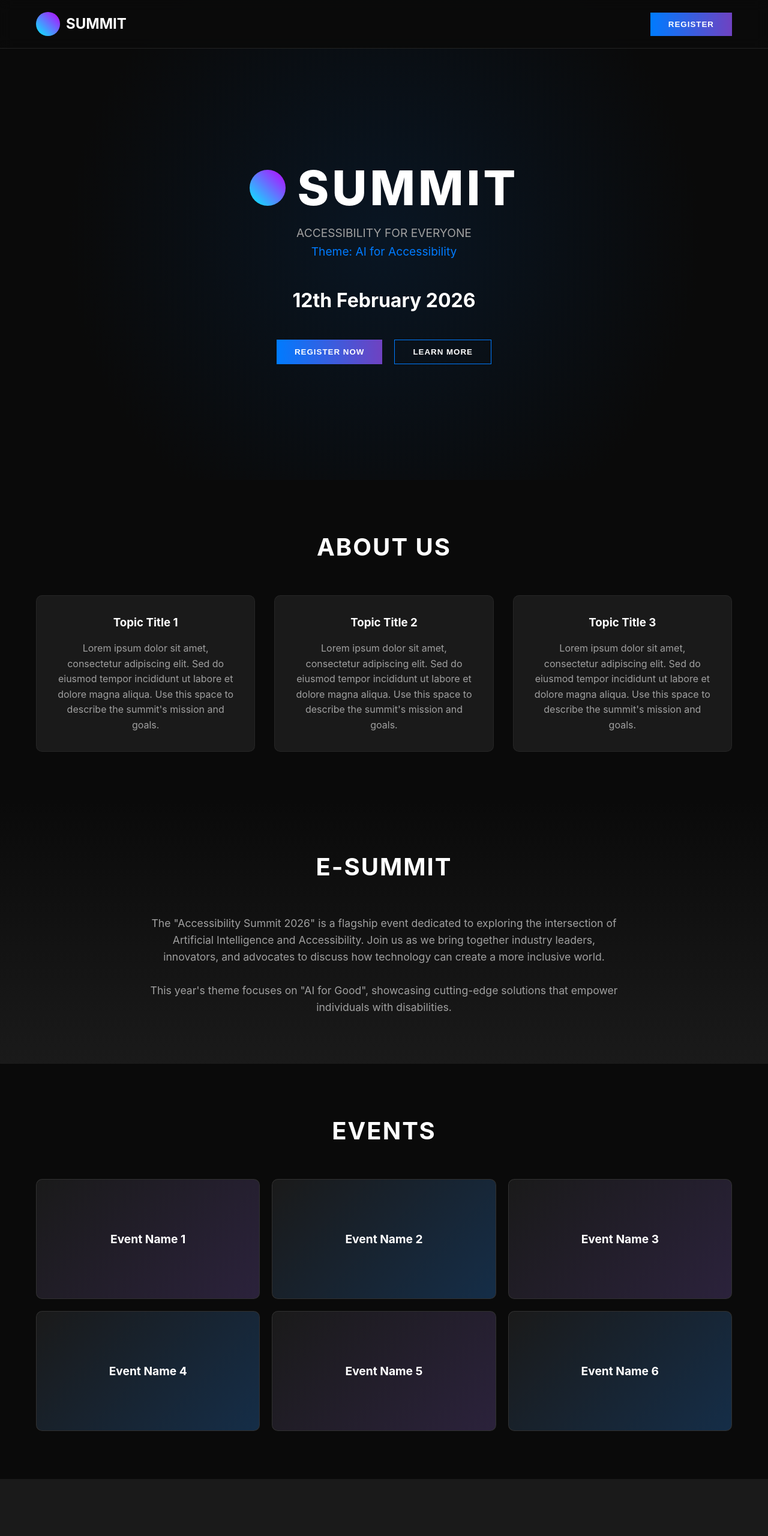
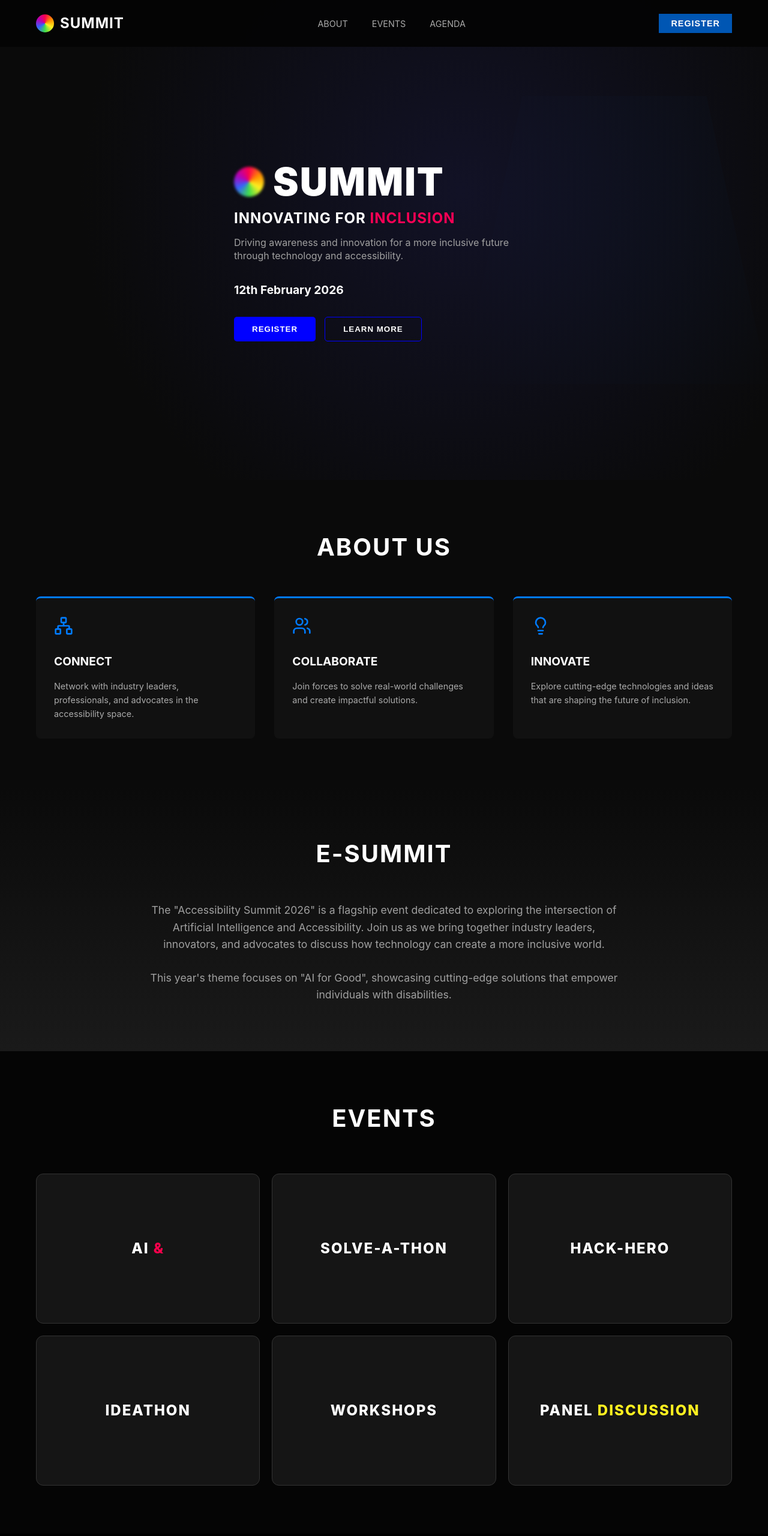
Before and after one commit to korannekhyati999-a11y/aiihesummit2026, a React (Vite) app: page / in a window 1280 px wide. Shown: the top 2560 px of the page at 60% size. Built offline with nearby package versions, Linux system fonts and the light colour scheme.

Commit message:
Refined UI to match blueprint: Updated Hero, Events, Agenda, and Grids

```diff
--- a/src/components/About.jsx
+++ b/src/components/About.jsx
@@ -1,22 +1,30 @@
 import React from 'react';
+import { Network, Users, Lightbulb } from 'lucide-react';
 
 const About = () => {
+    const cards = [
+        { icon: <Network size={32} color="#007bff" />, title: "CONNECT", text: "Network with industry leaders, professionals, and advocates in the accessibility space." },
+        { icon: <Users size={32} color="#007bff" />, title: "COLLABORATE", text: "Join forces to solve real-world challenges and create impactful solutions." },
+        { icon: <Lightbulb size={32} color="#007bff" />, title: "INNOVATE", text: "Explore cutting-edge technologies and ideas that are shaping the future of inclusion." }
+    ];
+
     return (
         <section id="about" style={{ padding: '80px 0' }}>
             <div className="container">
-                <h2 className="section-title">About Us</h2>
+                <h2 className="section-title" style={{ textAlign: 'center', marginBottom: '50px' }}>ABOUT US</h2>
                 <div className="grid-cols-3">
-                    {[1, 2, 3].map((item) => (
-                        <div key={item} style={{
-                            background: 'var(--bg-secondary)',
+                    {cards.map((item, index) => (
+                        <div key={index} style={{
+                            background: '#111',
                             padding: '30px',
-                            borderRadius: '10px',
-                            border: '1px solid rgba(255, 255, 255, 0.05)',
-                            textAlign: 'center'
+                            borderRadius: '8px',
+                            borderTop: '3px solid #007bff',
+                            textAlign: 'left'
                         }}>
-                            <h3 style={{ marginBottom: '15px' }}>Topic Title {item}</h3>
-                            <p style={{ color: 'var(--text-secondary)' }}>
-                                Lorem ipsum dolor sit amet, consectetur adipiscing elit. Sed do eiusmod tempor incididunt ut labore et dolore magna aliqua. Use this space to describe the summit's mission and goals.
+                            <div style={{ marginBottom: '20px' }}>{item.icon}</div>
+                            <h3 style={{ marginBottom: '15px', color: '#fff', fontSize: '1.2rem', textTransform: 'uppercase' }}>{item.title}</h3>
+                            <p style={{ color: '#aaa', fontSize: '0.9rem', lineHeight: '1.6' }}>
+                                {item.text}
                             </p>
                         </div>
                     ))}
--- a/src/components/Agenda.jsx
+++ b/src/components/Agenda.jsx
@@ -2,65 +2,71 @@ import React from 'react';
 
 const Agenda = () => {
     const days = [
-        { day: 'Day 1', title: 'Opening Ceremony', description: 'Introduction to the summit and keynote speeches.' },
-        { day: 'Day 2', title: 'Workshops & Hackathon', description: 'Hands-on sessions and coding challenges.' },
-        { day: 'Day 3', title: 'Closing & Awards', description: 'Presentations, awards, and networking.' }
+        { day: 'Day 1', date: '12th Feb', content: 'Inauguration & Keynotes' },
+        { day: 'Day 2', date: '13th Feb', content: 'Workshops & Hackathon Begins' },
+        { day: 'Day 3', date: '14th Feb', content: 'Project Showcase & Closing' }
     ];
 
     return (
-        <section id="agenda" style={{ padding: '80px 0' }}>
+        <section id="agenda" style={{ padding: '100px 0', background: '#050505' }}>
             <div className="container">
-                <h2 className="section-title">Agenda</h2>
-                <div style={{ position: 'relative', marginTop: '50px' }}>
-                    {/* Vertical Line */}
+                <h2 className="section-title" style={{ textAlign: 'center', marginBottom: '80px' }}>AGENDA</h2>
+
+                <div style={{ position: 'relative', maxWidth: '800px', margin: '0 auto' }}>
+                    {/* Center Vertical Line */}
                     <div style={{
                         position: 'absolute',
                         left: '50%',
                         top: 0,
                         bottom: 0,
-                        width: '2px',
-                        background: 'var(--accent-blue)',
-                        transform: 'translateX(-50%)'
+                        width: '4px',
+                        background: '#0033cc', // Dark blue line
+                        transform: 'translateX(-50%)',
+                        zIndex: 1
                     }}></div>
 
                     {days.map((item, index) => (
                         <div key={index} style={{
                             display: 'flex',
-                            justifyContent: index % 2 === 0 ? 'flex-start' : 'flex-end',
-                            marginBottom: '50px',
+                            justifyContent: index % 2 === 0 ? 'flex-end' : 'flex-start', // Alternate alignment
+                            alignItems: 'center',
+                            marginBottom: '100px',
                             position: 'relative'
                         }}>
-                            {/* Hexagon/Circle marker */}
+                            {/* Hexagonal Marker on Center Line */}
                             <div style={{
                                 position: 'absolute',
                                 left: '50%',
-                                top: '0',
-                                transform: 'translate(-50%, -10%)',
-                                width: '60px',
-                                height: '60px',
-                                background: 'var(--bg-primary)',
-                                border: '2px solid var(--accent-blue)',
-                                borderRadius: '50%',
+                                top: '50%',
+                                transform: 'translate(-50%, -50%)',
+                                width: '80px',
+                                height: '70px',
+                                background: '#001a4d', // Dark blue hexagon bg
                                 display: 'flex',
                                 alignItems: 'center',
                                 justifyContent: 'center',
                                 zIndex: 2,
-                                color: 'var(--accent-blue)',
-                                fontWeight: 'bold'
+                                clipPath: 'polygon(25% 0%, 75% 0%, 100% 50%, 75% 100%, 25% 100%, 0% 50%)',
+                                color: 'white',
+                                fontWeight: 'bold',
+                                border: '2px solid #0044ff'
                             }}>
                                 {item.day}
                             </div>
 
+                            {/* Content Box */}
                             <div style={{
-                                width: '45%',
-                                background: 'var(--bg-secondary)',
+                                width: '40%',
                                 padding: '20px',
-                                borderRadius: '10px',
-                                border: '1px solid rgba(255, 255, 255, 0.1)',
-                                textAlign: index % 2 === 0 ? 'right' : 'left'
+                                background: 'white', // White boxes as per image? Or light gray? Image shows white boxes.
+                                borderRadius: '4px',
+                                color: 'black',
+                                textAlign: 'center',
+                                boxShadow: '0 4px 15px rgba(0,0,0,0.5)',
+                                zIndex: 1
                             }}>
-                                <h3 style={{ color: 'var(--neon-blue)', marginBottom: '10px' }}>{item.title}</h3>
-                                <p style={{ color: 'var(--text-secondary)' }}>{item.description}</p>
+                                <h3 style={{ margin: 0, fontSize: '1.2rem' }}>{item.date}</h3>
+                                <p style={{ fontSize: '0.9rem', color: '#555' }}>High Contrast Box</p>
                             </div>
                         </div>
                     ))}
--- a/src/components/Events.jsx
+++ b/src/components/Events.jsx
@@ -1,34 +1,46 @@
 import React from 'react';
 
 const Events = () => {
+    const events = [
+        { title: "AI & A11Y", color: "#fd004c" },
+        { title: "SOLVE-A-THON", color: "#fe9000" },
+        { title: "HACK-HERO", color: "#3363ff" },
+        { title: "IDEATHON", color: "#3edf4b" },
+        { title: "WORKSHOPS", color: "#b102b7" },
+        { title: "PANEL DISCUSSION", color: "#fff020" }
+    ];
+
     return (
-        <section id="events" style={{ padding: '80px 0' }}>
+        <section id="events" style={{ padding: '80px 0', background: '#050505' }}>
             <div className="container">
-                <h2 className="section-title">Events</h2>
+                <h2 className="section-title" style={{ textAlign: 'center', marginBottom: '60px' }}>EVENTS</h2>
                 <div style={{
                     display: 'grid',
-                    gridTemplateColumns: 'repeat(auto-fit, minmax(280px, 1fr))',
+                    gridTemplateColumns: 'repeat(auto-fit, minmax(300px, 1fr))',
                     gap: '20px'
                 }}>
-                    {[1, 2, 3, 4, 5, 6].map((item) => (
-                        <div key={item} style={{
-                            height: '200px',
-                            background: 'var(--bg-secondary)',
-                            borderRadius: '10px',
+                    {events.map((item, index) => (
+                        <div key={index} style={{
+                            height: '250px',
+                            background: '#151515',
+                            borderRadius: '12px',
                             display: 'flex',
                             alignItems: 'center',
                             justifyContent: 'center',
-                            border: '1px solid rgba(255, 255, 255, 0.1)',
+                            border: '1px solid #333',
                             position: 'relative',
                             overflow: 'hidden'
                         }}>
-                            {/* Gradient overlay for visual interest */}
-                            <div style={{
-                                position: 'absolute',
-                                inset: 0,
-                                background: `linear-gradient(135deg, transparent 0%, rgba(${item % 2 === 0 ? '0, 123, 255' : '111, 66, 193'}, 0.2) 100%)`
-                            }}></div>
-                            <span style={{ fontSize: '1.2rem', fontWeight: 'bold', zIndex: 1 }}>Event Name {item}</span>
+                            <h3 style={{
+                                zIndex: 2,
+                                fontSize: '1.5rem',
+                                fontWeight: '800',
+                                textTransform: 'uppercase',
+                                letterSpacing: '2px',
+                                color: '#fff'
+                            }}>
+                                {item.title.split(' ')[0]} <span style={{ color: item.color }}>{item.title.split(' ')[1]}</span>
+                            </h3>
                         </div>
                     ))}
                 </div>
--- a/src/components/Header.jsx
+++ b/src/components/Header.jsx
@@ -9,32 +9,33 @@ const Header = () => {
             left: 0,
             width: '100%',
             zIndex: 1000,
-            backgroundColor: 'rgba(10, 10, 10, 0.9)',
-            backdropFilter: 'blur(10px)',
-            borderBottom: '1px solid rgba(255, 255, 255, 0.1)'
+            backgroundColor: 'rgba(5, 5, 5, 0.95)',
+            padding: '20px 0'
         }}>
             <div className="container" style={{
                 display: 'flex',
                 justifyContent: 'space-between',
                 alignItems: 'center',
-                height: '80px'
             }}>
-                <div className="logo" style={{ display: 'flex', alignItems: 'center', gap: '10px' }}>
-                    {/* Placeholder for Logo */}
-                    <div style={{ width: '40px', height: '40px', background: 'linear-gradient(45deg, var(--neon-blue), var(--neon-purple))', borderRadius: '50%' }}></div>
-                    <span style={{ fontSize: '1.5rem', fontWeight: 'bold' }}>SUMMIT</span>
+                {/* Logo Area */}
+                <div style={{ display: 'flex', alignItems: 'center', gap: '10px' }}>
+                    {/* Small version of the swirl icon */}
+                    <div style={{
+                        width: '30px',
+                        height: '30px',
+                        borderRadius: '50%',
+                        background: 'conic-gradient(from 0deg, #fd004c, #fe9000, #fff020, #3edf4b, #3363ff, #b102b7, #fd004c)',
+                    }}></div>
+                    <span style={{ fontSize: '1.5rem', fontWeight: 'bold', letterSpacing: '1px' }}>SUMMIT</span>
                 </div>
 
-                <nav style={{ display: 'none' }}> {/* Hidden on mobile for now, can implement toggle */}
-                    <ul style={{ display: 'flex', gap: '30px' }}>
-                        <li><a href="#about">About</a></li>
-                        <li><a href="#events">Events</a></li>
-                        <li><a href="#agenda">Agenda</a></li>
-                        <li><a href="#sponsors">Sponsors</a></li>
-                    </ul>
-                </nav>
+                <div style={{ display: 'flex', gap: '20px', fontSize: '0.9rem', color: '#aaa', textTransform: 'uppercase' }}>
+                    <a href="#about" style={{ padding: '0 10px' }}>About</a>
+                    <a href="#events" style={{ padding: '0 10px' }}>Events</a>
+                    <a href="#agenda" style={{ padding: '0 10px' }}>Agenda</a>
+                </div>
 
-                <button className="btn">Register</button>
+                <button className="btn" style={{ fontSize: '0.9rem', padding: '8px 20px', background: '#0056b3' }}>Register</button>
             </div>
         </header>
     );
--- a/src/components/Hero.jsx
+++ b/src/components/Hero.jsx
@@ -4,49 +4,78 @@ import { motion } from 'framer-motion';
 const Hero = () => {
     return (
         <section style={{
-            height: '100vh',
+            minHeight: '100vh',
             display: 'flex',
-            alignItems: 'center',
+            flexDirection: 'column',
             justifyContent: 'center',
             position: 'relative',
-            overflow: 'hidden',
-            paddingTop: '80px'
+            paddingTop: '80px',
+            background: 'radial-gradient(circle at 60% 40%, rgba(30, 30, 80, 0.4) 0%, rgba(10, 10, 10, 1) 70%)',
         }}>
-            {/* Background Effect */}
-            <div style={{
-                position: 'absolute',
-                top: 0,
-                left: 0,
-                width: '100%',
-                height: '100%',
-                background: 'radial-gradient(circle at 50% 50%, rgba(0, 123, 255, 0.1) 0%, rgba(10, 10, 10, 1) 70%)',
-                zIndex: -1
-            }}></div>
+            <div className="container">
 
-            <div className="container" style={{ textAlign: 'center', zIndex: 1 }}>
-                <motion.div
-                    initial={{ opacity: 0, y: 20 }}
-                    animate={{ opacity: 1, y: 0 }}
-                    transition={{ duration: 0.8 }}
-                >
-                    <div style={{ display: 'flex', justifyContent: 'center', alignItems: 'center', gap: '20px', marginBottom: '20px' }}>
-                        <div style={{ width: '60px', height: '60px', background: 'linear-gradient(45deg, var(--neon-blue), var(--neon-purple))', borderRadius: '50%' }}></div> {/* Logo Placeholder */}
-                        <h1 style={{ fontSize: '5rem', fontWeight: '800', letterSpacing: '5px', lineHeight: '1' }}>SUMMIT</h1>
+                {/* Logo and Big Title Area */}
+                <div style={{ marginBottom: '40px' }}>
+                    <div style={{ display: 'flex', alignItems: 'center', gap: '15px', marginBottom: '10px' }}>
+                        {/* Swirl Icon recreation */}
+                        <div style={{
+                            width: '50px',
+                            height: '50px',
+                            borderRadius: '50%',
+                            background: 'conic-gradient(from 0deg, #fd004c, #fe9000, #fff020, #3edf4b, #3363ff, #b102b7, #fd004c)',
+                            filter: 'blur(2px)'
+                        }}></div>
+                        <h1 style={{ fontSize: '4rem', fontWeight: '900', letterSpacing: '2px', lineHeight: '1' }}>SUMMIT</h1>
                     </div>
 
-                    <p style={{ fontSize: '1.2rem', color: 'var(--text-secondary)', maxWidth: '600px', margin: '0 auto 40px' }}>
-                        ACCESSIBILITY FOR EVERYONE
-                        <br />
-                        <span style={{ color: 'var(--accent-blue)' }}>Theme: AI for Accessibility</span>
-                    </p>
+                    <motion.div
+                        initial={{ opacity: 0, x: -20 }}
+                        animate={{ opacity: 1, x: 0 }}
+                        transition={{ duration: 0.8 }}
+                    >
+                        <div style={{
+                            fontSize: '1.5rem',
+                            fontWeight: 'bold',
+                            textTransform: 'uppercase',
+                            letterSpacing: '1px',
+                            marginBottom: '10px'
+                        }}>
+                            INNOVATING FOR <span style={{ color: '#ff0055' }}>INCLUSION</span>
+                        </div>
 
-                    <h2 style={{ fontSize: '2rem', marginBottom: '40px', color: 'var(--text-primary)' }}>12th February 2026</h2>
+                        <p style={{
+                            fontSize: '1rem',
+                            color: 'var(--text-secondary)',
+                            maxWidth: '500px',
+                            marginBottom: '30px',
+                            lineHeight: '1.4'
+                        }}>
+                            Driving awareness and innovation for a more inclusive future through technology and accessibility.
+                        </p>
 
-                    <div style={{ display: 'flex', gap: '20px', justifyContent: 'center' }}>
-                        <button className="btn">Register Now</button>
-                        <button className="btn" style={{ background: 'transparent', border: '1px solid var(--accent-blue)' }}>Learn More</button>
-                    </div>
-                </motion.div>
+                        <div style={{ fontSize: '1.2rem', fontWeight: 'bold', marginBottom: '30px' }}>
+                            12th February 2026
+                        </div>
+
+                        <div style={{ display: 'flex', gap: '15px' }}>
+                            <button className="btn" style={{ background: 'blue', borderRadius: '5px' }}>Register</button>
+                            <button className="btn" style={{ background: 'transparent', border: '1px solid blue', borderRadius: '5px' }}>Learn More</button>
+                        </div>
+                    </motion.div>
+                </div>
+
+                {/* Spiral/DNA abstract graphic on right - Placeholder */}
+                <div style={{
+                    position: 'absolute',
+                    right: '0',
+                    top: '20%',
+                    width: '40%',
+                    height: '60%',
+                    background: 'linear-gradient(90deg, transparent, rgba(0,123,255,0.1))',
+                    zIndex: -1,
+                    clipPath: 'polygon(20% 0%, 80% 0%, 100% 100%, 0% 100%)' // Just a shape to mimic visual interest
+                }}></div>
+
             </div>
         </section>
     );
```
Also changed, not shown: src/components/Guests.jsx (+8 -14 lines), src/components/Sponsors.jsx (+12 -15 lines), 1 other file (tests, documents, lock files or other folders).
